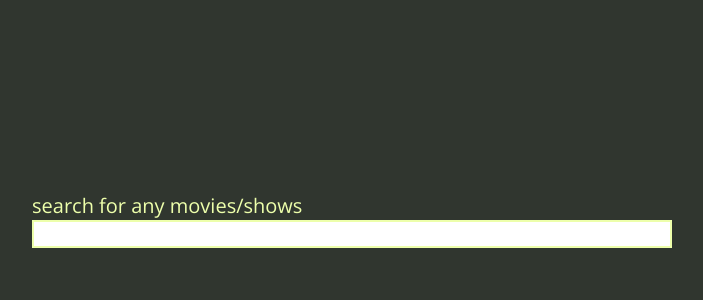
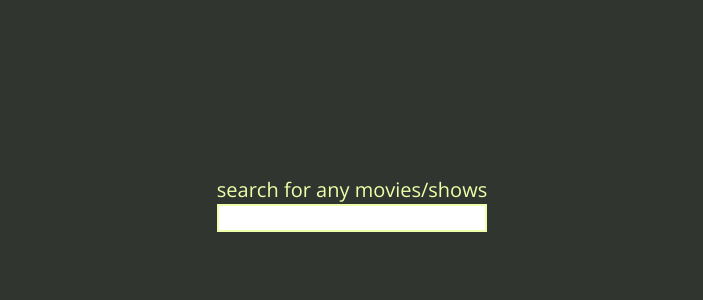
Before and after one commit to Massa-Albani4/movie-trailer-app, a React (Vite) app: page / in a window 1280 px wide. Shown: the top 300 px of the page, without its empty margins (288-991 px from the left). Built offline with nearby package versions, Linux system fonts and the light colour scheme.

Commit message:
Add title typography styles

```diff
--- a/src/App.jsx
+++ b/src/App.jsx
@@ -4,16 +4,12 @@
 
 function App() {
   return (
-    <div className="h-screen flex font-body justify-center items-center bg-dark-green">
-      <div className="flex flex-col">
+    <div className="h-screen flex font-body justify-center bg-dark-green">
+      <div className="flex flex-col mt-44">
         <h1 className="text-xl text-light-green">
           search for any movies/shows
         </h1>
         <input className="border-2 border-light-green" type="search" />
-        <ReactPlayer
-          url="https://www.youtube.com/watch?v=LXb3EKWsInQ"
-          controls={true}
-        />
       </div>
     </div>
   );
```
